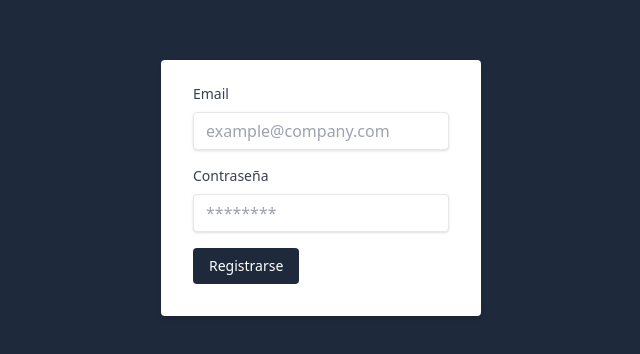
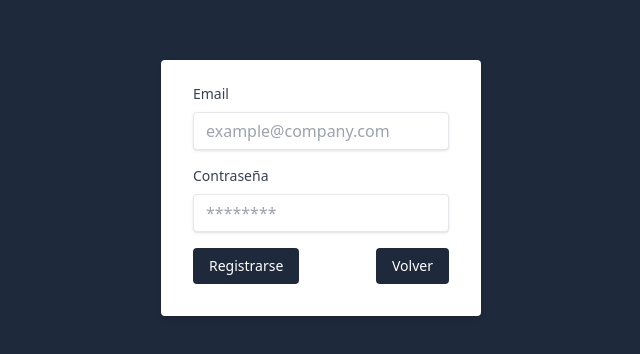
Before and after one commit to Brandddd/course-react-auth-protectedroutes-firebase-baas, a React (Create React App) app: page /register in a window 1280 px wide. Shown: the part 204-558 px from the top of the page, without its empty margins (319-959 px from the left). Built offline with nearby package versions, Linux system fonts and the light colour scheme; no server answers.

Commit message:
back-button-and-styles

```diff
--- a/src/components/Register.js
+++ b/src/components/Register.js
@@ -10,7 +10,7 @@ export function Register() {
   });
 
   const { signup } = useAuth(); //!EXPORTACION DEL OBJETO TIPO SIGNUP
-  const navigate = useNavigate();
+  const navigate = useNavigate();  // Gracias a esta funcion podemos navegar por los componentes
   const [error, setError] = useState("");
 
   const handleChanges = ({ target: { name, value } }) => {
@@ -78,7 +78,15 @@ export function Register() {
           />
         </div>
 
-        <button className="bg-slate-800 hover:bg-slate-500 text-white font-sans py-2 px-4 rounded focus:outline-none focus:shadow-outline text-sm">Registrarse</button>
+        <div className="flex items-center justify-between">
+          <button className="inline-block bg-slate-800 hover:bg-slate-500 text-white font-sans py-2 px-4 rounded focus:outline-none focus:shadow-outline text-sm">
+            Registrarse
+          </button>
+
+          <button onClick={() => navigate(-1)} className="inline-block bg-slate-800 hover:bg-slate-500 text-white font-sans py-2 px-4 rounded focus:outline-none focus:shadow-outline text-sm">
+            Volver
+          </button>
+        </div>
       </form>
     </div>
   );
```
